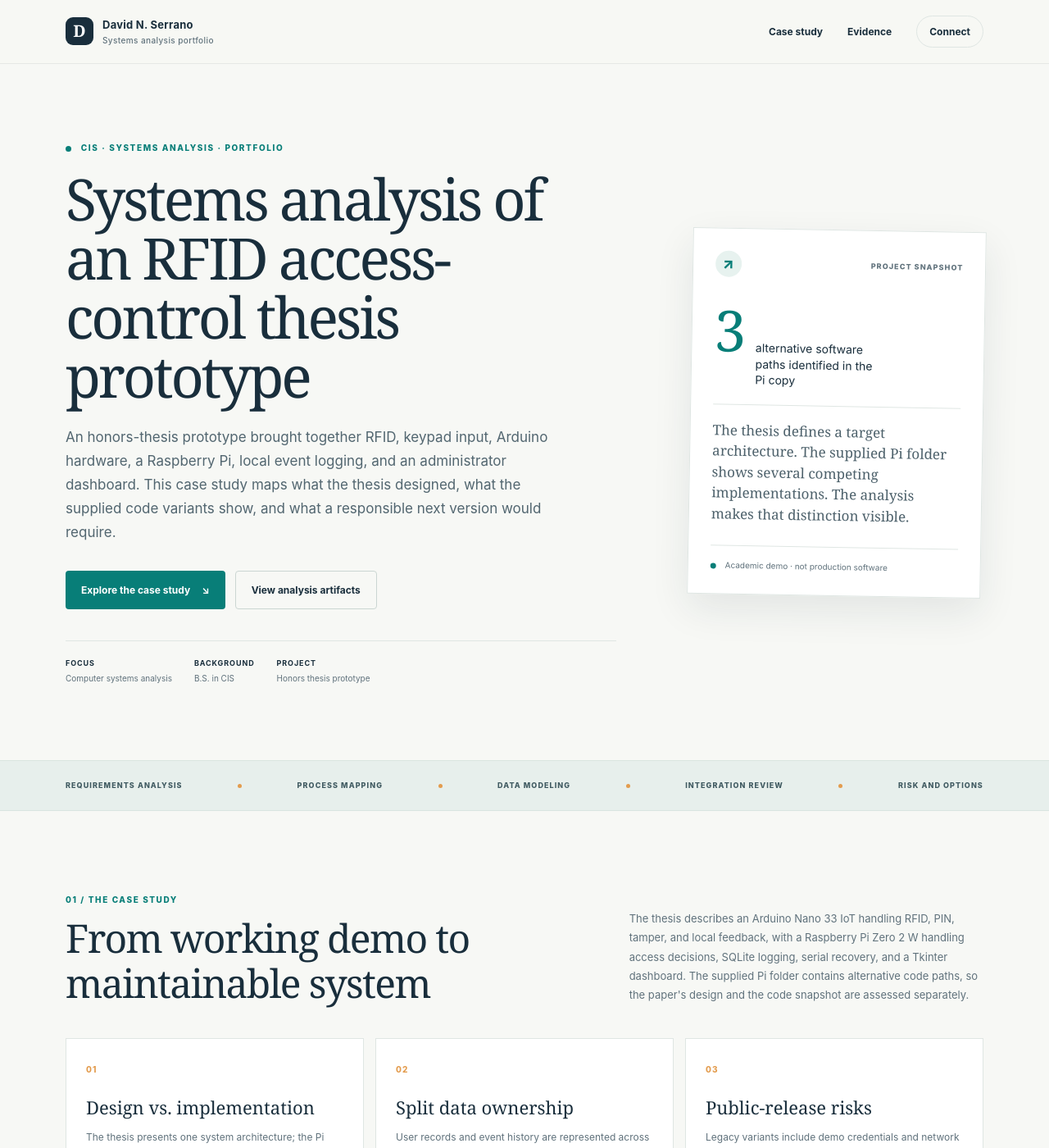
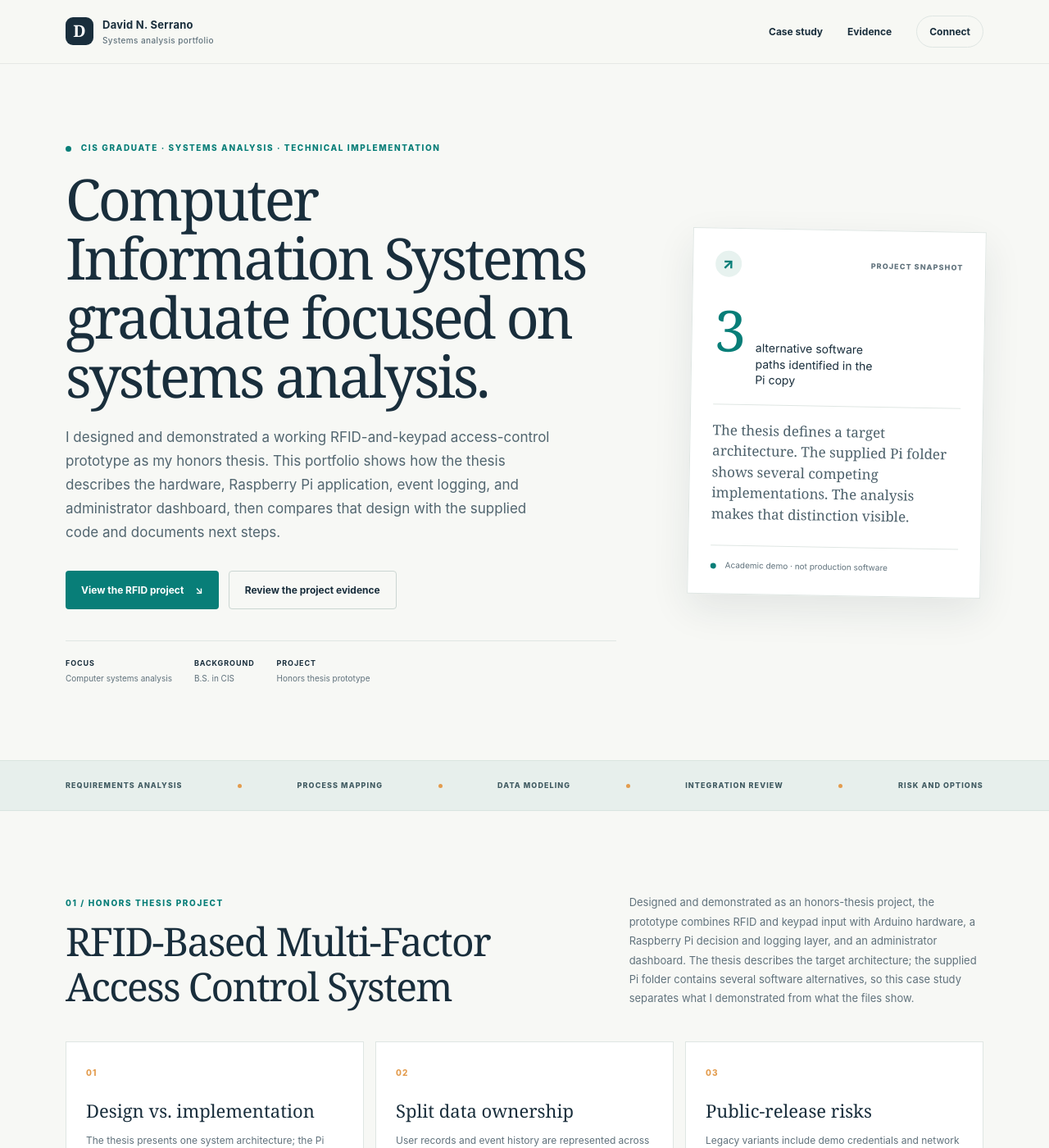
Before and after one commit to davidnserrano2-cmd/davidnserrano2-cmd.github.io, a Jekyll site: the page built from index.html, in a window 1280 px wide and 1400 px high. Shown: the whole window at 82% size. Built offline with Jekyll 4.4.1, drawn with Linux system fonts in a browser that asks for light colours.

Commit message:
Clarify professional introduction and thesis project overview

```diff
--- a/index.html
+++ b/index.html
@@ -5,10 +5,10 @@ description: A CIS graduate's systems-analysis portfolio, beginning with an hono
 ---
 <section class="hero wrap">
   <div class="hero-copy">
-    <p class="eyebrow"><span class="pulse"></span> CIS · SYSTEMS ANALYSIS · PORTFOLIO</p>
-    <h1>Systems analysis of an RFID access-control thesis prototype</h1>
-    <p class="hero-lede">An honors-thesis prototype brought together RFID, keypad input, Arduino hardware, a Raspberry Pi, local event logging, and an administrator dashboard. This case study maps what the thesis designed, what the supplied code variants show, and what a responsible next version would require.</p>
-    <div class="hero-actions"><a class="button button-primary" href="#case-study">Explore the case study <span>↘</span></a><a class="button button-secondary" href="#evidence">View analysis artifacts</a></div>
+    <p class="eyebrow"><span class="pulse"></span> CIS GRADUATE · SYSTEMS ANALYSIS · TECHNICAL IMPLEMENTATION</p>
+    <h1>Computer Information Systems graduate focused on systems analysis.</h1>
+    <p class="hero-lede">I designed and demonstrated a working RFID-and-keypad access-control prototype as my honors thesis. This portfolio shows how the thesis describes the hardware, Raspberry Pi application, event logging, and administrator dashboard, then compares that design with the supplied code and documents next steps.</p>
+    <div class="hero-actions"><a class="button button-primary" href="#case-study">View the RFID project <span>↘</span></a><a class="button button-secondary" href="#evidence">Review the project evidence</a></div>
     <div class="hero-meta"><span><strong>Focus</strong> Computer systems analysis</span><span><strong>Background</strong> B.S. in CIS</span><span><strong>Project</strong> Honors thesis prototype</span></div>
   </div>
   <aside class="hero-note">
@@ -21,7 +21,7 @@ description: A CIS graduate's systems-analysis portfolio, beginning with an hono
 </section>
 <section class="ticker" aria-label="Project capabilities"><div class="ticker-inner"><span>Requirements analysis</span><i></i><span>Process mapping</span><i></i><span>Data modeling</span><i></i><span>Integration review</span><i></i><span>Risk and options</span></div></section>
 <section id="case-study" class="section wrap">
-  <div class="section-heading"><div><p class="eyebrow">01 / THE CASE STUDY</p><h2>From working demo to maintainable system</h2></div><p class="section-intro">The thesis describes an Arduino Nano 33 IoT handling RFID, PIN, tamper, and local feedback, with a Raspberry Pi Zero 2 W handling access decisions, SQLite logging, serial recovery, and a Tkinter dashboard. The supplied Pi folder contains alternative code paths, so the paper's design and the code snapshot are assessed separately.</p></div>
+  <div class="section-heading"><div><p class="eyebrow">01 / HONORS THESIS PROJECT</p><h2>RFID-Based Multi-Factor Access Control System</h2></div><p class="section-intro">Designed and demonstrated as an honors-thesis project, the prototype combines RFID and keypad input with Arduino hardware, a Raspberry Pi decision and logging layer, and an administrator dashboard. The thesis describes the target architecture; the supplied Pi folder contains several software alternatives, so this case study separates what I demonstrated from what the files show.</p></div>
   <div class="finding-grid">
     <article class="finding-card"><span class="card-index">01</span><h3>Design vs. implementation</h3><p>The thesis presents one system architecture; the Pi snapshot contains multiple alternatives that do not map cleanly to that single flow.</p><span class="card-tag">Traceability gap</span></article>
     <article class="finding-card"><span class="card-index">02</span><h3>Split data ownership</h3><p>User records and event history are represented across JSON, SQLite, and a separate PostgreSQL design.</p><span class="card-tag">Data architecture</span></article>
```
